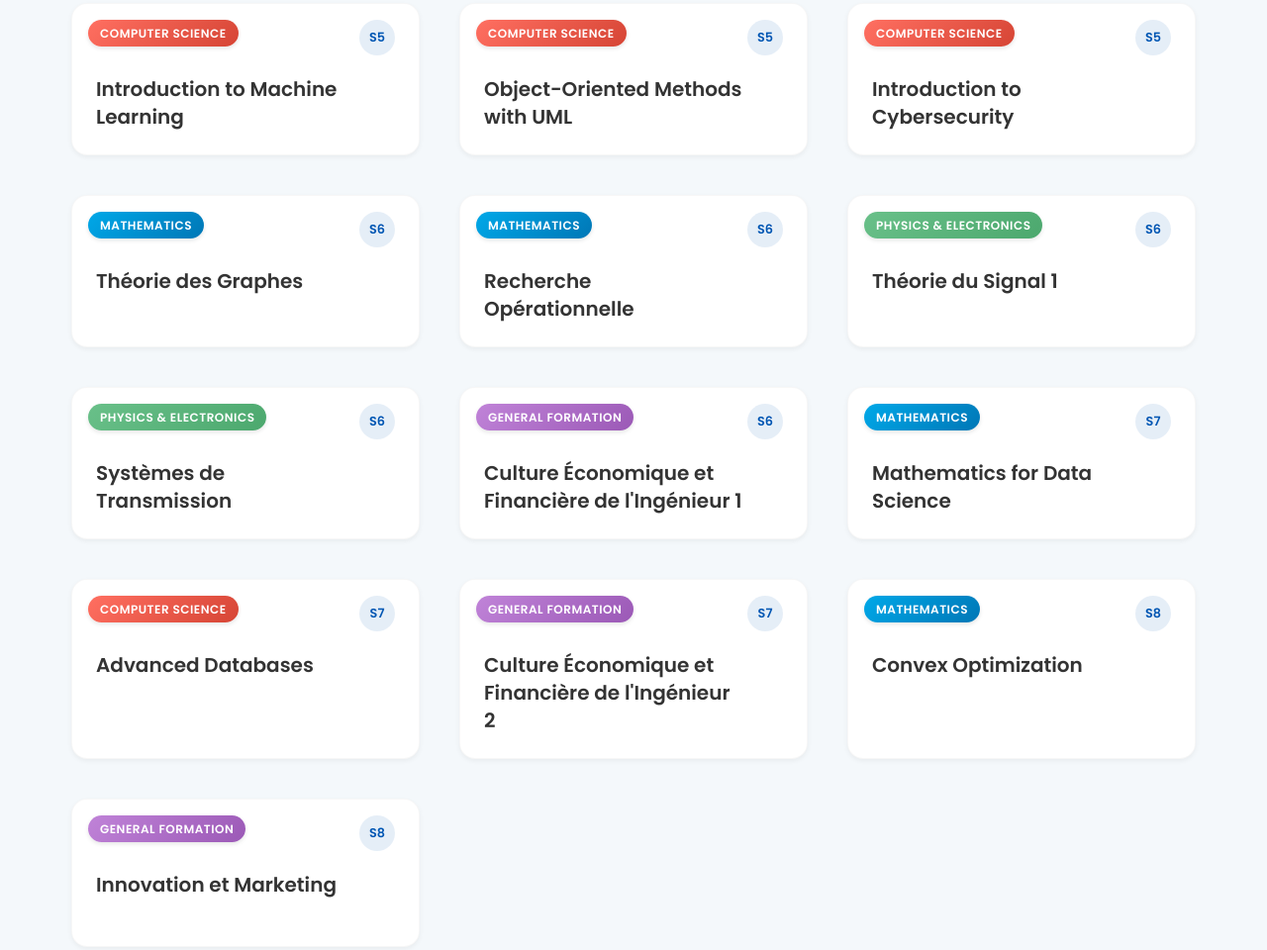
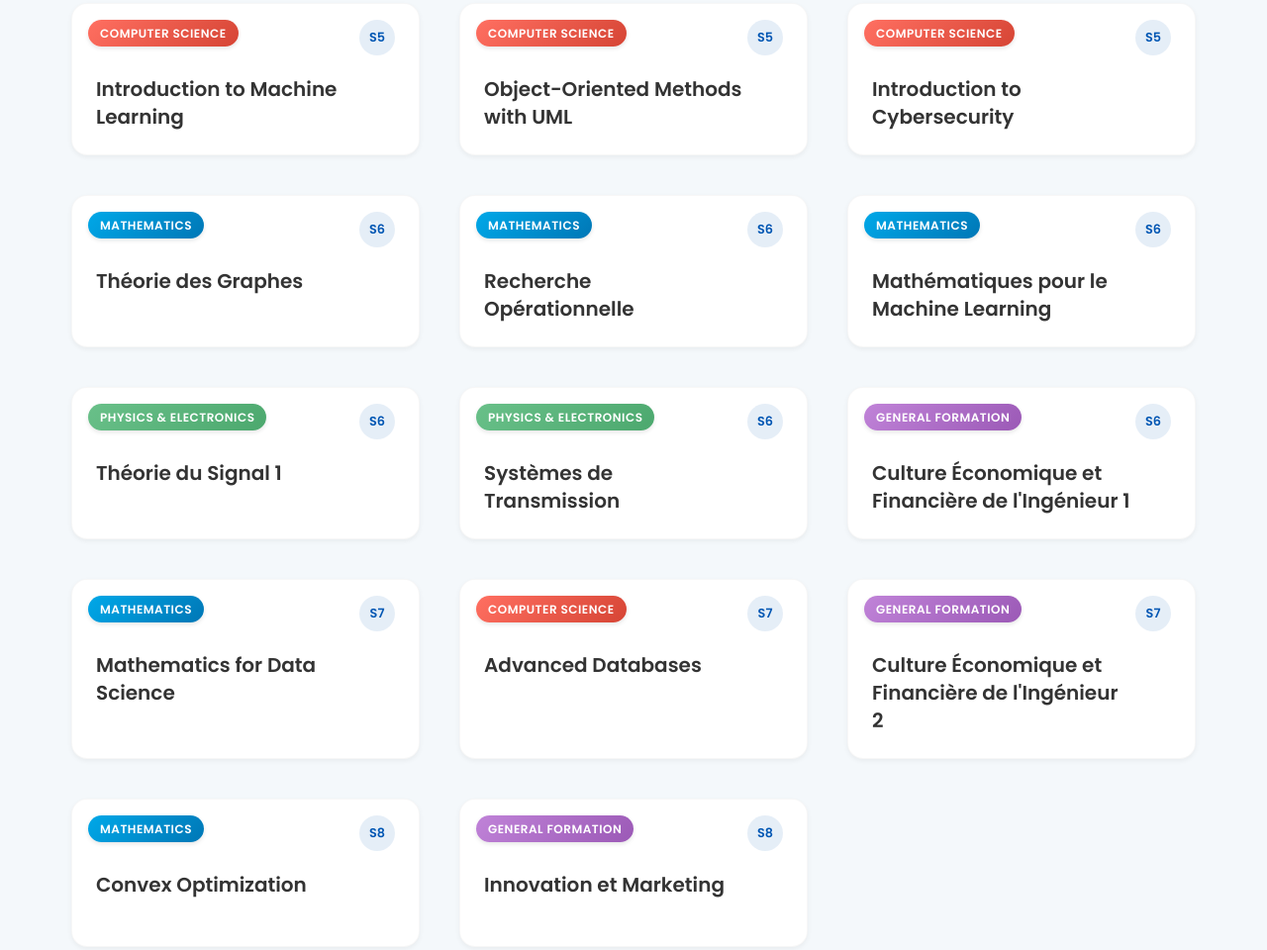
Before and after one commit to DorDNS/StudyHub, a plain HTML site: page index.html in a window 1280 px wide. Shown: the part 1455-2415 px from the top of the page at 99% size. Drawn offline with Linux system fonts and the light colour scheme.

Commit message:
feat: ajouter une carte d'étude pour "Mathématiques pour le Machine Learning" avec lien vers le PDF

```diff
--- a/index.html
+++ b/index.html
@@ -187,6 +187,14 @@
                     <a href="pdf/sm602.pdf" target="_blank" class="card-link"></a>
                 </div>
                 <div class="study-card">
+                    <div class="category-label category-math">Mathematics</div>
+                    <span class="semester">S6</span>
+                    <div class="content">
+                        <h3>Mathématiques pour le Machine Learning</h3>
+                    </div>
+                    <a href="pdf/sm604.pdf" target="_blank" class="card-link"></a>
+                </div>
+                <div class="study-card">
                     <div class="category-label category-phy">Physics & Electronics</div>
                     <span class="semester">S6</span>
                     <div class="content">
```
Also changed, not shown: 1 other file.
